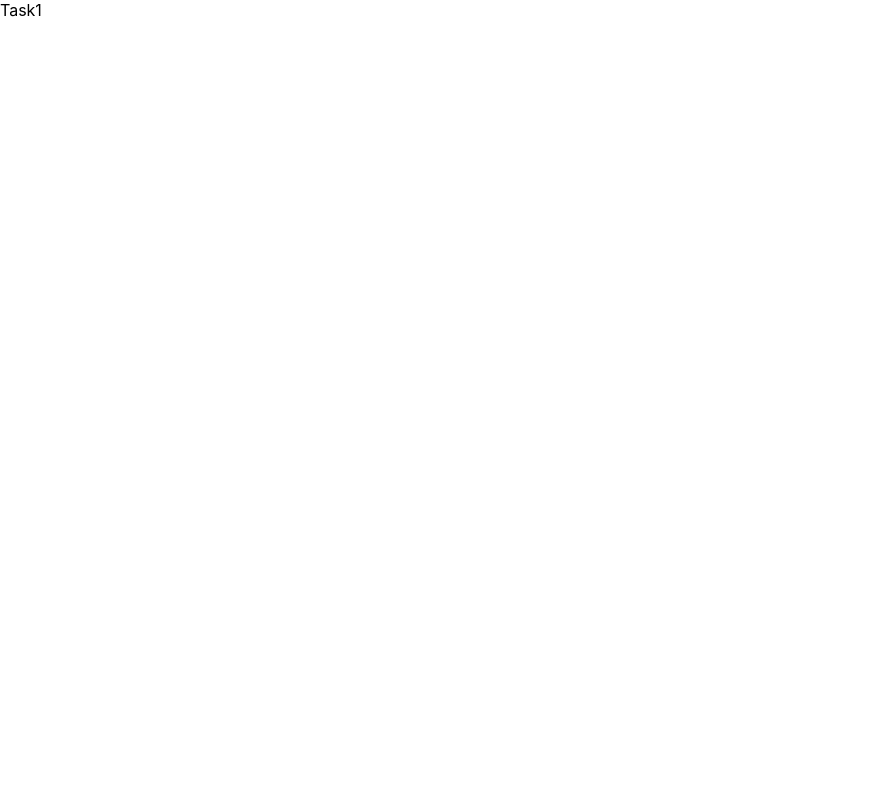
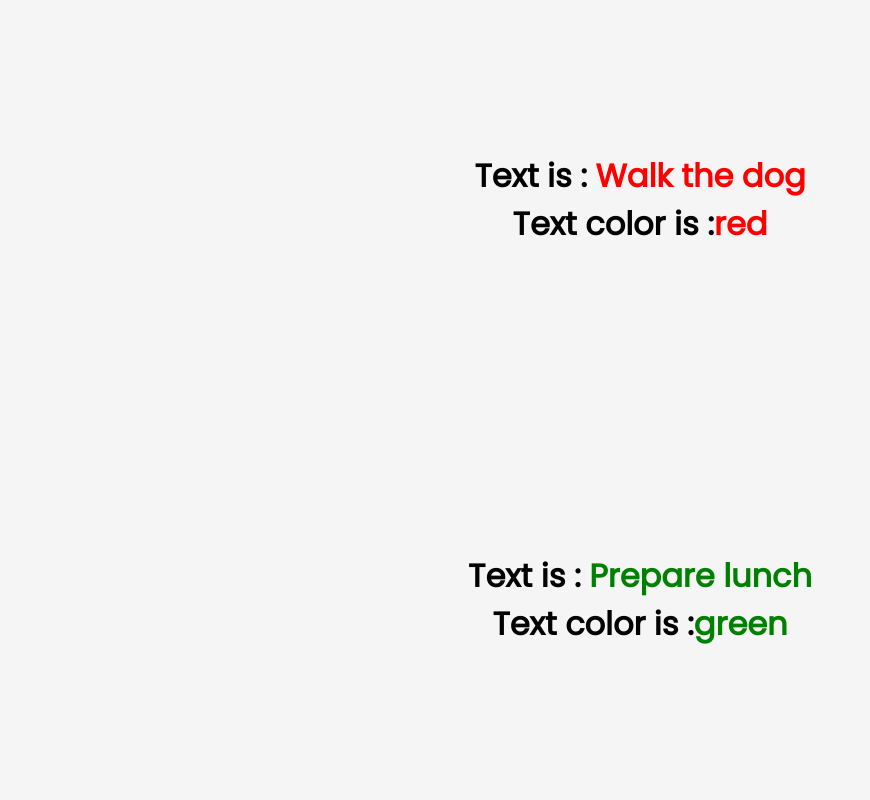
Before and after one commit to himanshu064/react-training, a React (Create React App) app: page /task1 in a window 1280 px wide. Shown: the top 800 px of the page, without its empty margins (0-870 px from the left). Built offline with nearby package versions, Linux system fonts and the light colour scheme.

Commit message:
mohit task 1

```diff
--- a/src/App.js
+++ b/src/App.js
@@ -1,18 +1,10 @@
-import { BrowserRouter, Routes, Route } from "react-router-dom";
-import Task1 from "./pages/Task1";
-import Task2 from "./pages/Task2";
-import Task3 from "./pages/Task3";
-
-function App() {
+import React from "react";
+import TextComponent from "./Component/TextComponent";
+const App = () => {
   return (
-    <BrowserRouter>
-      <Routes>
-        <Route path='/task1' element={<Task1 />} />
-        <Route path='/task2' element={<Task2 />} />
-        <Route path='/task3' element={<Task3 />} />
-      </Routes>
-    </BrowserRouter>
+    <>
+      <TextComponent />
+    </>
   );
-}
-
+};
 export default App;
--- /dev/null
+++ b/src/Component/TextComponent.js
@@ -0,0 +1,31 @@
+import React, { useState } from "react";
+import "./color.css";
+const TextComponent = () => {
+  const [data] = useState([
+    { id: Math.random(), text: "Walk the dog", textColor: "red" },
+    { id: Math.random(), text: "Prepare lunch", textColor: "green" },
+    { id: Math.random(), text: "Fix the bugs", textColor: "yellow" },
+    { id: Math.random(), text: "Code all day", textColor: "blue" },
+    { id: Math.random(), text: "Sleep", textColor: "black" },
+    { id: Math.random(), text: "Mohit", textColor: "orange" },
+  ]);
+  return (
+    <>
+      {data.map((items, index) => {
+        const { text, textColor } = items;
+        return (
+          <div className="text-wrapper" key={index}>
+            <h1>
+              Text is : <span style={{ color: `${textColor}` }}>{text}</span>
+            </h1>
+            <h1>
+              Text color is :
+              <span style={{ color: `${textColor}` }}>{textColor}</span>
+            </h1>
+          </div>
+        );
+      })}
+    </>
+  );
+};
+export default TextComponent;
--- /dev/null
+++ b/src/Component/color.css
@@ -0,0 +1,21 @@
+@import url('https://fonts.googleapis.com/css2?family=Poppins&display=swap');
+*{
+    margin: 0;
+    padding: 0;
+    box-sizing: border-box;
+}
+:root{
+    --font:'Poppins', sans-serif;
+}
+.text-wrapper{
+    width: auto;
+    height: 400px;
+    display: flex;
+    justify-content: center;
+    align-items: center;
+    flex-direction: column;
+    background-color: #f5f5f5;
+}
+.text-wrapper h1{
+    font-family: var(--font);
+}
--- a/src/pages/Task1/index.js
+++ /dev/null
@@ -1,7 +0,0 @@
-import React from "react";
-
-const Task1 = () => {
-  return <div>Task1</div>;
-};
-
-export default Task1;
--- a/src/pages/Task2/index.js
+++ /dev/null
@@ -1,7 +0,0 @@
-import React from "react";
-
-const Task2 = () => {
-  return <div>Task2</div>;
-};
-
-export default Task2;
--- a/src/pages/Task3/index.js
+++ /dev/null
@@ -1,7 +0,0 @@
-import React from "react";
-
-const Task3 = () => {
-  return <div>Task3</div>;
-};
-
-export default Task3;
```
Also changed, not shown: src/pages/Task1/readme.md (deleted), src/pages/Task2/readme.md (deleted), src/pages/Task3/readme.md (deleted).
